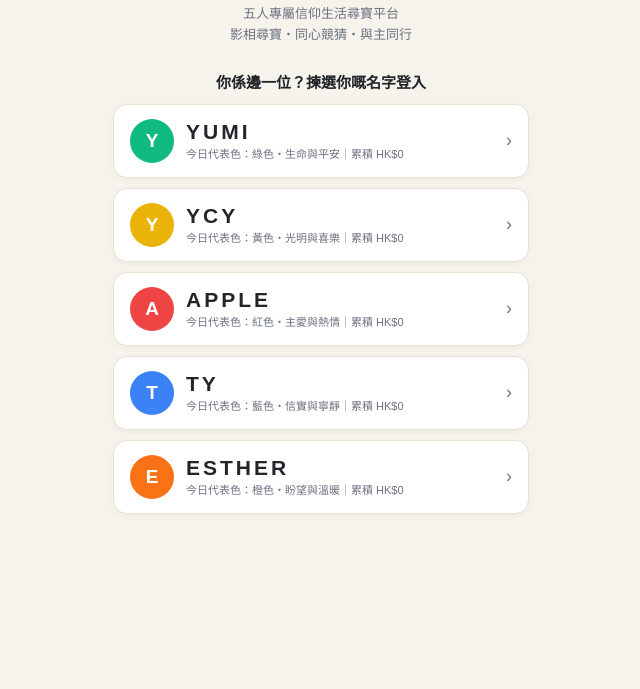
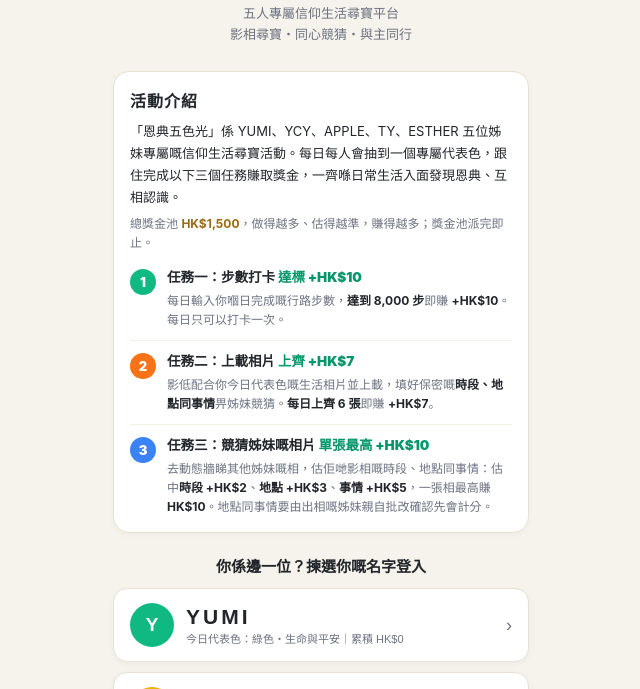
Before and after one commit to kwokmy0510/grace-five-colors, a plain HTML site: page index.html in a window 1280 px wide. Shown: the part 111-800 px from the top of the page, without its empty margins (319-959 px from the left). Drawn offline with Linux system fonts and the light colour scheme.

Commit message:
登入頁加活動介紹及三個任務玩法

```diff
--- a/index.html
+++ b/index.html
@@ -59,6 +59,20 @@
   .login-meta{ font-size:11px; color:var(--muted); margin-top:1px; }
   .login-arrow{ margin-left:auto; font-size:18px; color:var(--muted); }
   .login-note{ font-size:11px; color:var(--muted); line-height:1.6; margin-top:22px; }
+  .login-intro{ text-align:left; background:var(--card); border:1px solid var(--border); border-radius:16px; padding:16px; margin:0 0 22px; box-shadow:0 2px 6px rgba(0,0,0,.03); }
+  .login-intro h2{ font-size:16px; font-weight:900; margin:0 0 8px; letter-spacing:1px; }
+  .login-intro .intro-lead{ font-size:13px; line-height:1.7; color:var(--text); margin:0 0 6px; }
+  .login-intro .intro-pool{ font-size:12px; line-height:1.6; color:var(--muted); margin:0 0 14px; }
+  .login-intro .intro-pool strong{ color:var(--accent); }
+  .intro-task{ display:flex; gap:11px; padding:11px 0; border-top:1px solid var(--soft); }
+  .intro-task:first-of-type{ border-top:none; padding-top:2px; }
+  .intro-task:last-child{ padding-bottom:0; }
+  .intro-num{ width:26px; height:26px; border-radius:50%; flex:none; color:#fff; font-size:13px; font-weight:900; display:inline-flex; align-items:center; justify-content:center; margin-top:1px; }
+  .intro-task-body{ flex:1; min-width:0; }
+  .intro-task-title{ font-size:13.5px; font-weight:800; margin:0 0 3px; line-height:1.45; }
+  .intro-task-title .reward{ color:var(--good); font-weight:900; white-space:nowrap; }
+  .intro-task-desc{ font-size:12px; color:var(--muted); line-height:1.6; margin:0; }
+  .intro-task-desc strong{ color:var(--text); }
 
   /* ---------- 頂欄 ---------- */
   header{
@@ -195,6 +209,32 @@
     </div>
     <h1 class="login-title">恩典五色光</h1>
     <p class="login-sub">五人專屬信仰生活尋寶平台<br>影相尋寶・同心競猜・與主同行</p>
+    <section class="login-intro" aria-label="活動介紹">
+      <h2>活動介紹</h2>
+      <p class="intro-lead">「恩典五色光」係 YUMI、YCY、APPLE、TY、ESTHER 五位姊妹專屬嘅信仰生活尋寶活動。每日每人會抽到一個專屬代表色，跟住完成以下三個任務賺取獎金，一齊喺日常生活入面發現恩典、互相認識。</p>
+      <p class="intro-pool">總獎金池 <strong>HK$1,500</strong>，做得越多、估得越準，賺得越多；獎金池派完即止。</p>
+      <div class="intro-task">
+        <span class="intro-num" style="background:#10b981;">1</span>
+        <div class="intro-task-body">
+          <p class="intro-task-title">任務一：步數打卡 <span class="reward">達標 +HK$10</span></p>
+          <p class="intro-task-desc">每日輸入你嗰日完成嘅行路步數，<strong>達到 8,000 步</strong>即賺 <strong>+HK$10</strong>。每日只可以打卡一次。</p>
+        </div>
+      </div>
+      <div class="intro-task">
+        <span class="intro-num" style="background:#f97316;">2</span>
+        <div class="intro-task-body">
+          <p class="intro-task-title">任務二：上載相片 <span class="reward">上齊 +HK$7</span></p>
+          <p class="intro-task-desc">影低配合你今日代表色嘅生活相片並上載，填好保密嘅<strong>時段、地點同事情</strong>畀姊妹競猜。<strong>每日上齊 6 張</strong>即賺 <strong>+HK$7</strong>。</p>
+        </div>
+      </div>
+      <div class="intro-task">
+        <span class="intro-num" style="background:#3b82f6;">3</span>
+        <div class="intro-task-body">
+          <p class="intro-task-title">任務三：競猜姊妹嘅相片 <span class="reward">單張最高 +HK$10</span></p>
+          <p class="intro-task-desc">去動態牆睇其他姊妹嘅相，估佢哋影相嘅時段、地點同事情：估中<strong>時段 +HK$2</strong>、<strong>地點 +HK$3</strong>、<strong>事情 +HK$5</strong>，一張相最高賺 <strong>HK$10</strong>。地點同事情要由出相嘅姊妹親自批改確認先會計分。</p>
+        </div>
+      </div>
+    </section>
     <p class="login-q">你係邊一位？揀選你嘅名字登入</p>
     <div class="login-list" id="loginList"></div>
   </div>
```
